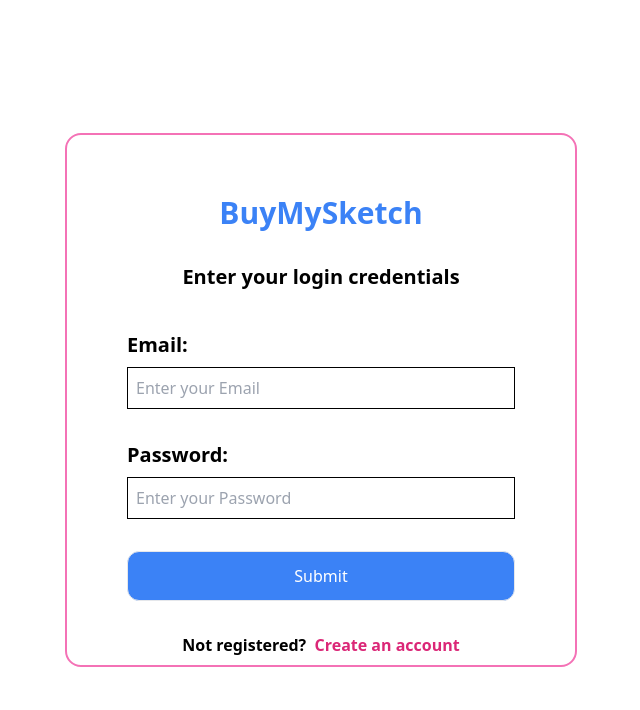
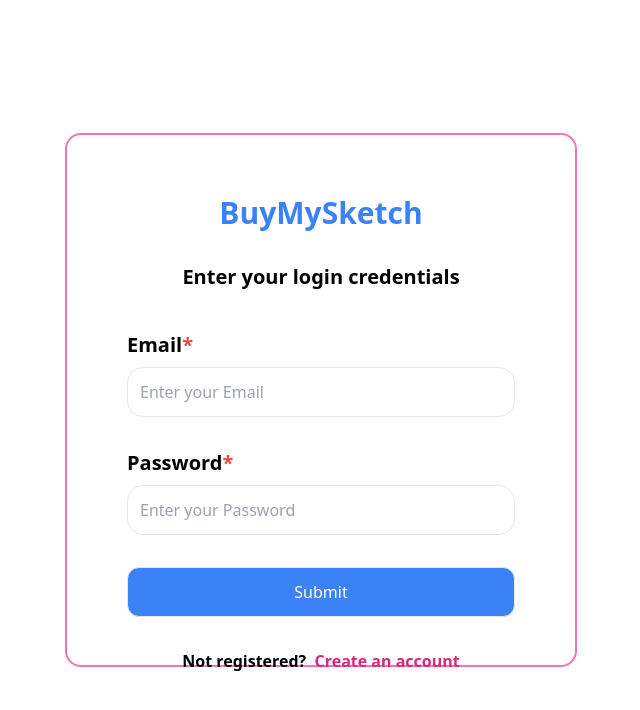
Before and after one commit to Hephzibah7/BuyMySketch, a React (Create React App) app in the folder frontend/: page /login in a window 1280 px wide. Shown: the top 710 px of the page, without its empty margins (319-959 px from the left). Built offline with nearby package versions, Linux system fonts and the light colour scheme.

Commit message:
feat:connecting login frontend with backend

```diff
--- a/frontend/src/App.tsx
+++ b/frontend/src/App.tsx
@@ -3,7 +3,8 @@
 import './App.css';
 import Login from './authentication/Login';
 import SignUp from './authentication/Signup';
-import Product from './component_AllProducts/Product';
+// import Product from './component_AllProducts/Product';
+import Product from './component_EachProduct/Product';
 import Navbar from './component_AllProducts/Navbar';
 import { BrowserRouter as Router, Routes, Route } from "react-router-dom";
 function App() {
@@ -11,7 +12,7 @@
     <Router>
       <div className="App">
         <Routes>
-         <Route path="/" element={<SignUp />} />
+         <Route path="/" element={<Product />} />
           <Route path="/login" element={<Login />} />
       {/* <Navbar/> */}
       </Routes>
--- a/frontend/src/authentication/Login.tsx
+++ b/frontend/src/authentication/Login.tsx
@@ -1,11 +1,106 @@
 import React from 'react';
+import { useState } from 'react';
+import FormDataType from '../types/FormDataType';
+import axios from "axios";
+import url from '../constants/url';
+import { useNavigate } from 'react-router-dom';
+import { ToastContainer, toast } from "react-toastify";
+import toastwork from '../constants/toast';
+import LoginDataType from '../types/LoginDataType';
+
+
 
 const Login = () => {
+
+    const [loginData, setLoginData] = useState<LoginDataType>({
+        email: "",
+        password: ""
+    })
+
+    const navigate = useNavigate();
+    const [emailError, setEmailError] = useState<string>("");
+    const [passwordError, setPasswordError] = useState<string>("");
+
+    const isValid = () => {
+        if (loginData.email == "") {
+            toastwork("error", "Email is missing");
+            return false;
+        }
+        if (loginData.password == "") {
+            toastwork("error", "Password is missing");
+            return false;
+        }
+        if (emailError != "") {
+            toastwork("error", "Email is not correct");
+            return false;
+        }
+        if (passwordError != "") {
+            toastwork("error", "Password is not correct");
+            return false;
+        }
+        return true;
+    }
+
+    const handleOnSubmit = async (e: React.FormEvent<HTMLFormElement>) => {
+        try {
+            e.preventDefault();
+            if (!isValid()) {
+                //do not allow the control to execute this
+            }
+            else {
+                console.log(loginData);
+                const response = await axios.post(`${url}/auth/signup`, loginData);
+                console.log(response);
+                if (response.status == 201) {
+                    toastwork("success", "SignUp Successfull");
+                    setTimeout(() => navigate("/login"), 2000);
+                }
+                setLoginData({
+                    email: "",
+                    password: "",
+                });
+                // const response = await axios.post(`${url}/signup`, formData);
+
+
+            }
+
+        }
+        catch (error) {
+            toastwork("success", "SignUp Unsuccessfull");
+        }
+    }
+
+     const isEmailValid = (email:string) => {
+  const emailPattern = /^[a-zA-Z0-9._-]+@[a-zA-Z0-9.-]+\.[a-zA-Z]{2,4}$/;
+  return emailPattern.test(email);
+};
+
+      const handleChange = (event: React.ChangeEvent<HTMLInputElement>) => {
+            const name = event.target.name;
+            const value = event.target.value;
+            if(name=="email"){
+                if(value=="") setEmailError("Email is Required");
+                if(!isEmailValid(value)) setEmailError("Invalid Email Format");
+                if(isEmailValid(value)) setEmailError("");
+            }
+            if(name=="password"){
+                 if(value=="") setPasswordError("Password is Required");
+                 if(value.length<10) setPasswordError("The length of the password should be minimum 10");
+                 if(value.length>=10) setPasswordError("");
+
+            }
+            setLoginData(values => ({
+                ...values,
+                [name]: value,
+                // role: ["buyer"]
+            }));
+        }
+
     return (
         <div className='h-screen flex items-center justify-center'>
             <div className='w-full m-2 h-2/3 md:w-2/3 lg:w-2/5 border border-pink-400 border-2 rounded-2xl'>
                 <div className='lg:p-5'>
-                <form>
+                    <form onSubmit={handleOnSubmit}>
                         <div className='m-10 lg:m-10'>
                             <div className='text-center font-bold'>
                                 <div className='text-3xl text-blue-500'>
@@ -18,12 +113,14 @@
                             <div className=''>
                                 <div className='flex flex-col gap-8'>
                                     <div>
-                                <h1 className='font-bold text-xl mb-2'>Email:</h1>
-                                <input className="border  border-black w-full p-2" placeholder='Enter your Email'/>
+                                        <h1 className='font-bold text-xl mb-2'>Email<span className='text-red-500'>*</span></h1>
+                                        <input className={`border  rounded-2xl w-full p-3 focus:outline-none focus:border-amber-500 ${emailError ? "focus:outline-none focus:border-red-500 border-red-500" : "black"}`} name="email" value={loginData?.email} onChange={handleChange} placeholder='Enter your Email' />
+                                        {emailError && <p className='text-red-500'>{emailError}</p>}
                                     </div>
                                     <div>
-                                <h1 className='font-bold text-xl mb-2'>Password:</h1>
-                                <input className="border border-black w-full p-2" placeholder='Enter your Password'/>
+                                        <h1 className='font-bold text-xl mb-2'>Password<span className='text-red-500'>*</span></h1>
+                                        <input className={`border  rounded-2xl w-full p-3 focus:outline-none focus:border-amber-500 ${passwordError ? "border-red-500 focus:border-red-500" : "black"} `} name="password" value={loginData?.password} onChange={handleChange} type="password" placeholder='Enter your Password' />
+                                        {passwordError && <p className='text-red-500'>{passwordError}</p>}
                                     </div>
                                 </div>
                             </div>
--- /dev/null
+++ b/frontend/src/types/LoginDataType.tsx
@@ -0,0 +1,6 @@
+interface LoginDataType{
+    email:string,
+    password:string
+}
+
+export default LoginDataType;
```
Lines whose indentation alone changed are shown as unchanged.
